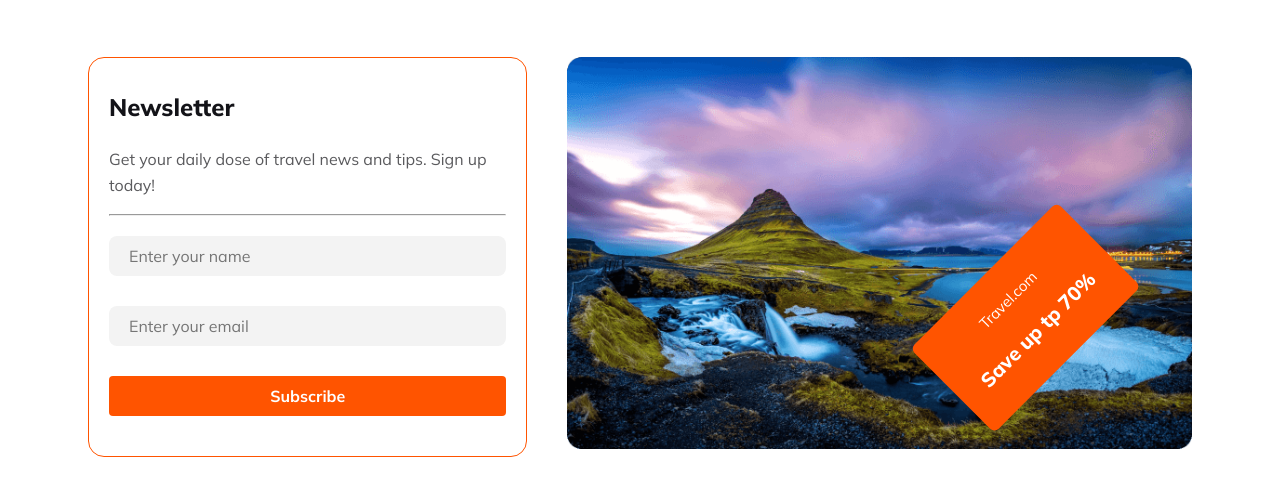
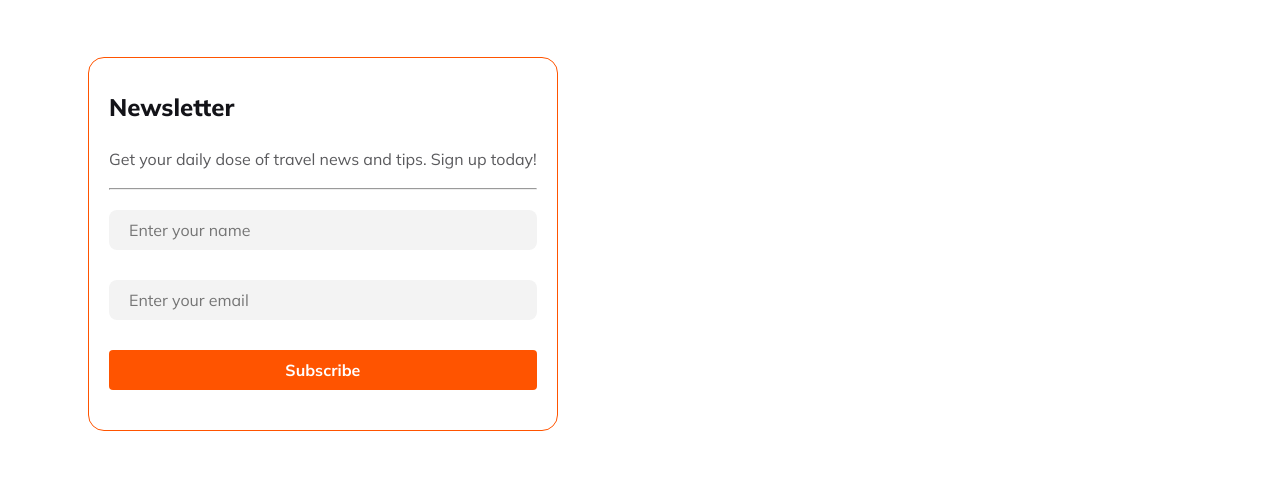
Before and after one commit to taniasumona15/travel, a plain HTML site: page index.html in a window 1280 px wide. Shown: the part 3747-4235 px from the top of the page. Drawn offline with Linux system fonts and the light colour scheme.

Commit message:
2nd commit

```diff
--- a/index.html
+++ b/index.html
@@ -233,13 +233,7 @@
        </div>
 
 
-    <div class="newsletter_img">
-<img src="images/Rectangle 8 (1).png" alt="">
-<div class="newsletter_side">
-    <p>Travel.com</p>
-    <h3>Save up tp 70%</h3>
-</div>
-    </div>
+
 </div>
 </section>
 
```
